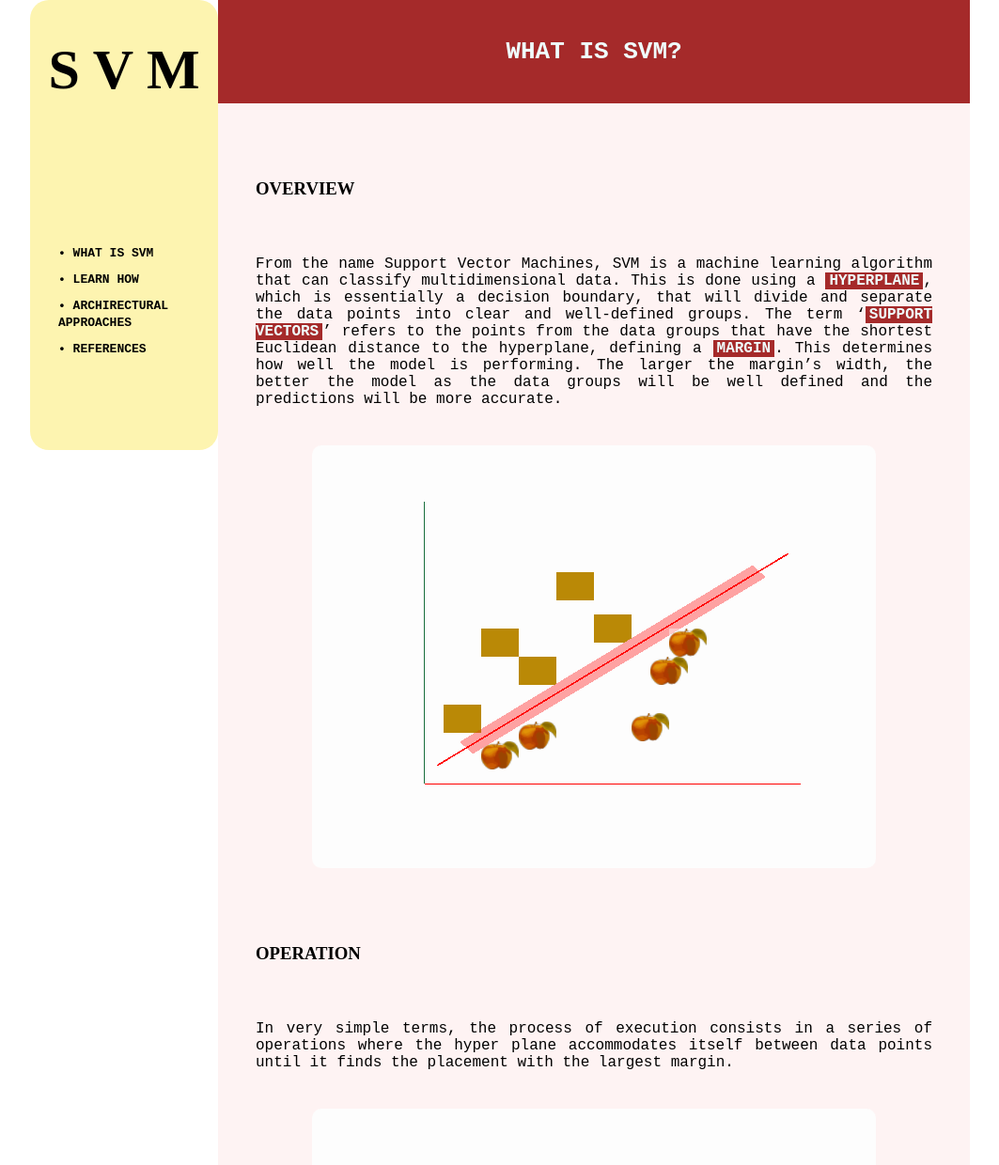
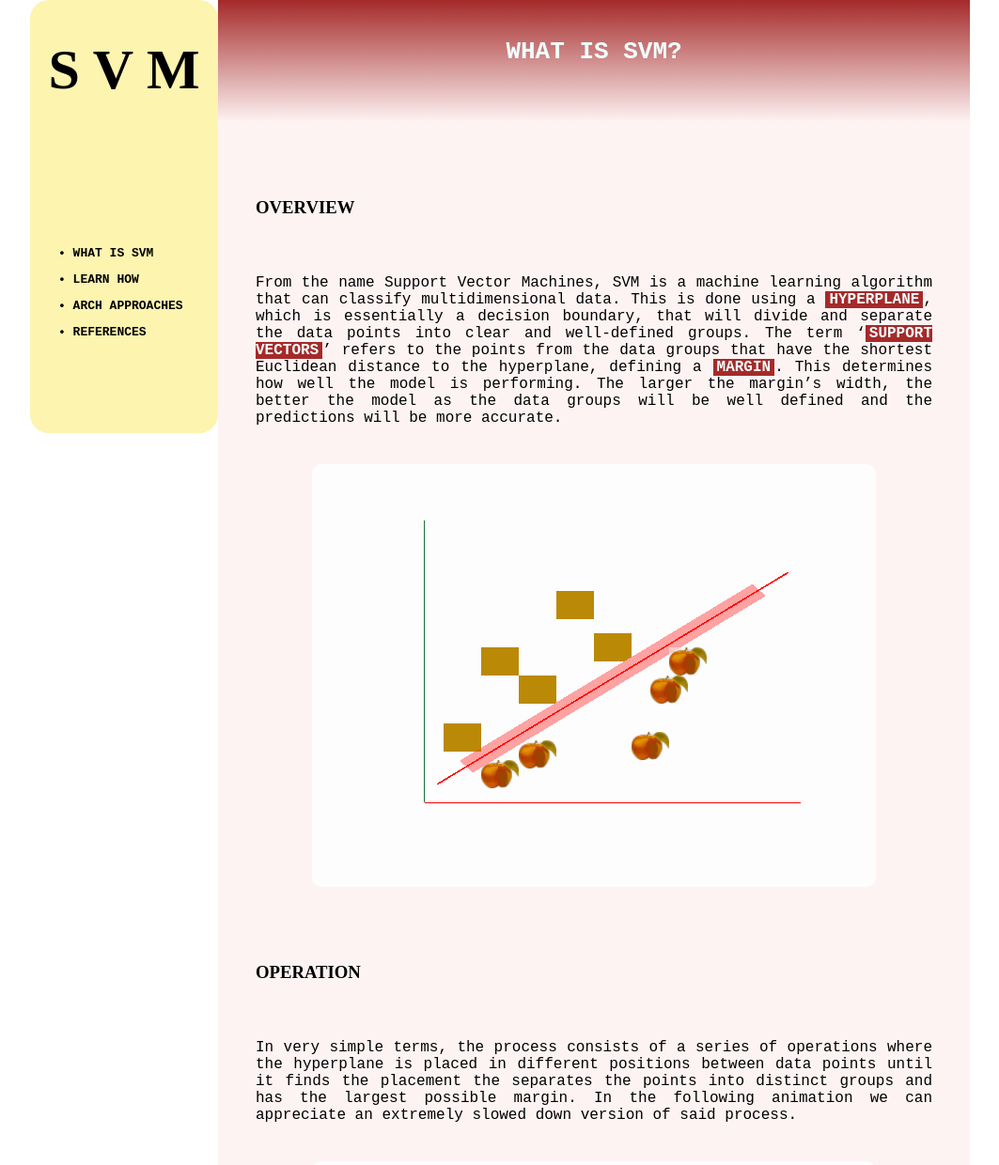
Before and after one commit to IaaC/svm, a website built with Vite: page rsc/index.html in a window 1280 px wide. Shown: the top 1240 px of the page at 94% size, without its empty margins (108-1171 px from the left). Built offline with nearby package versions, Linux system fonts and the light colour scheme; animation ran at ten frames a second.

Commit message:
update on visual presentation of website

```diff
--- a/rsc/figure3.js
+++ b/rsc/figure3.js
@@ -143,7 +143,7 @@ parentGroup.scale.set(1.4,1.4);
 document.addEventListener('DOMContentLoaded', () => {
 
     parentGroup.rotateX(90);
-    parentGroup.translateZ(-3);
+    parentGroup.translateZ(-4.5);
     plane.material.opacity = 0;
     thickPlane.material.opacity = 0;
     thickPlane.scale.z = 0;
--- a/rsc/index.html
+++ b/rsc/index.html
@@ -19,7 +19,7 @@
                             <a href="#">• LEARN HOW</a>
                         </li>
                         <li>
-                            <a href="#">• ARCHIRECTURAL APPROACHES</a>
+                            <a href="#">• ARCH APPROACHES</a>
                         </li>
                         <li>
                             <a href="#">• REFERENCES</a>
@@ -43,14 +43,14 @@
                     </div>
                         <h3>OPERATION</h3>
                         <p class="paragraph">
-                        In very simple terms, the process of execution consists in a series of operations where the hyper plane accommodates itself between data points until it finds the placement with the largest margin.
+                            In very simple terms, the process consists of a series of operations where the hyperplane is placed in different positions between data points until it finds the placement the separates the points into distinct groups and has the largest possible margin. In the following animation we can appreciate an extremely slowed down version of said process.
                         </p>
                     <div class="animation">
                         <canvas class="webgl2"></canvas>
                         <script type="module" src="./figure2.js"></script>
                         <button class="button" id="playButton">play</button>
                     </div>
-                        <p class="paragraph">SVM model can also operate with ‘non-splitable’ data by using a feature called the ‘kernel trick’. this hyper parameter allows us to make the data split by accessing a higher dimensional plane where the data can by separated by the splitting plane.
+                        <p class="paragraph">The SVM model can also operate with ‘non-splitable’ data by using a feature called the ‘kernel trick’. This hyper parameter allows us to make the data split by accessing a higher dimensional plane where the data can be separated by the splitting plane.
                         </p>
                     <div class="animation">
                         <canvas class="webgl3"></canvas>
@@ -66,6 +66,7 @@
 
                 <div class="text_container">
                     <h2>HOW TO USE SVM</h2>
+                    <p></p>
 
                 </div>
             </div>
--- a/rsc/main.css
+++ b/rsc/main.css
@@ -25,10 +25,14 @@ nav{
     padding-top: 40px;
     padding-bottom: 100px;
     padding-left: 30px;
-    padding-right: 10px;
+    padding-right: 30px;
 }
 li{
     padding-top: 10px;
+}
+a:hover{
+    background-color: brown;
+    color: azure;
 }
 a{
     color: black;
@@ -127,10 +131,10 @@ h3{
 h2{
     text-align: center;
     padding-top: 40px;
-    padding-bottom: 40px;
+    padding-bottom: 60px;
     padding-left: 40px;
     padding-right: 40px;
-    background-color: brown;
+    background-image: linear-gradient(brown, rgba(248, 177, 177, 0));
     color: azure;
     font-family: monospace;
     font-weight: bolder;
```
